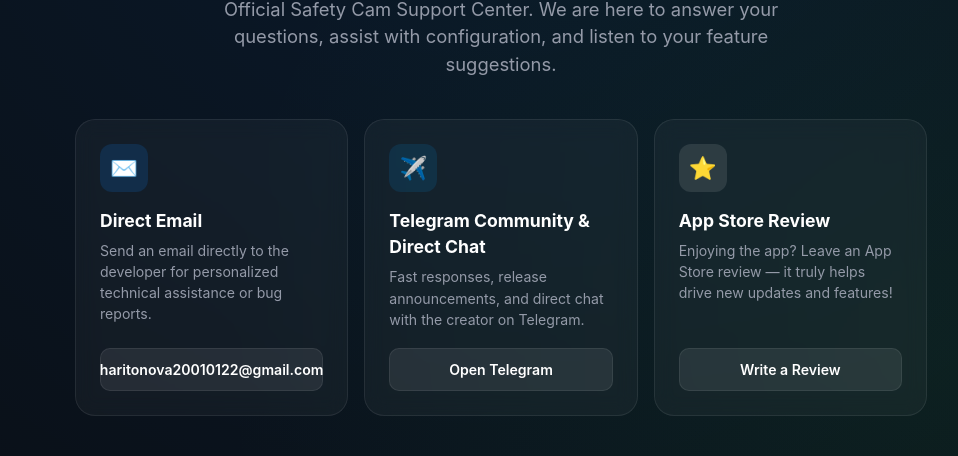
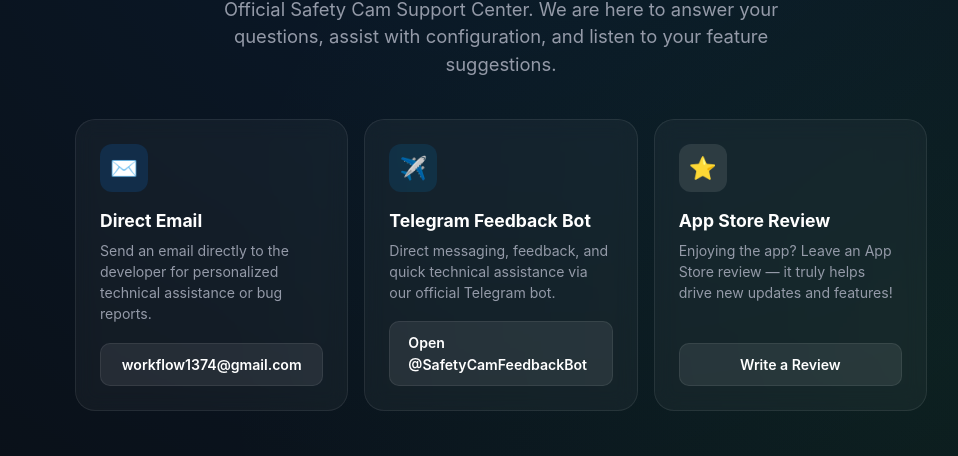
Before and after one commit to Christian-SC26/safetycam-support, a plain HTML site: page feedback.html in a window 1280 px wide. Shown: the part 277-733 px from the top of the page, without its empty margins (139-1097 px from the left). Drawn offline with Linux system fonts and the light colour scheme.

Commit message:
feat: update contact email to workflow1374 and Telegram bot to @SafetyCamFeedbackBot

```diff
--- a/feedback.html
+++ b/feedback.html
@@ -504,17 +504,17 @@
                 <div class="contact-icon icon-email">✉️</div>
                 <h3 data-i18n="contact_email_title">Direct Email</h3>
                 <p data-i18n="contact_email_desc">Send an email directly to the developer for personalized technical assistance or bug reports.</p>
-                <a href="mailto:haritonova20010122@gmail.com?subject=Safety%20Cam%20Support" class="contact-btn">
-                    <span>haritonova20010122@gmail.com</span>
+                <a href="mailto:workflow1374@gmail.com?subject=Safety%20Cam%20Support" class="contact-btn">
+                    <span>workflow1374@gmail.com</span>
                 </a>
             </div>
 
             <div class="contact-card">
                 <div class="contact-icon icon-telegram">✈️</div>
-                <h3 data-i18n="contact_tg_title">Telegram канал и связь</h3>
-                <p data-i18n="contact_tg_desc">Оперативные ответы, новости обновлений и прямая связь с автором проекта в Telegram.</p>
-                <a href="https://t.me/SafetyCamApp" target="_blank" rel="noopener noreferrer" class="contact-btn">
-                    <span data-i18n="contact_tg_btn">Открыть Telegram</span>
+                <h3 data-i18n="contact_tg_title">Telegram Feedback Bot</h3>
+                <p data-i18n="contact_tg_desc">Direct messaging, bug reporting, and quick assistance via our official Telegram bot.</p>
+                <a href="https://t.me/SafetyCamFeedbackBot" target="_blank" rel="noopener noreferrer" class="contact-btn">
+                    <span data-i18n="contact_tg_btn">Open @SafetyCamFeedbackBot</span>
                 </a>
             </div>
 
@@ -629,7 +629,7 @@
             <div class="footer-links">
                 <a href="privacy.html" data-i18n="footer_privacy">Политика конфиденциальности</a>
                 <a href="terms.html" data-i18n="footer_terms">Условия использования</a>
-                <a href="mailto:haritonova20010122@gmail.com">haritonova20010122@gmail.com</a>
+                <a href="mailto:workflow1374@gmail.com">workflow1374@gmail.com</a>
             </div>
         </div>
     </footer>
@@ -644,9 +644,9 @@
                 hero_desc: "Официальный центр поддержки Safety Cam. Мы оперативно отвечаем на любые вопросы, помогаем с настройкой и принимаем ваши предложения по развитию приложения.",
                 contact_email_title: "Прямой Email",
                 contact_email_desc: "Напишите напрямую разработчику для получения персональной помощи или сообщения о баге.",
-                contact_tg_title: "Telegram канал и связь",
-                contact_tg_desc: "Оперативные ответы, новости обновлений и прямая связь с автором проекта в Telegram.",
-                contact_tg_btn: "Открыть Telegram",
+                contact_tg_title: "Telegram-бот поддержки",
+                contact_tg_desc: "Быстрая связь, приём предложений и оперативная помощь через нашего официального Telegram-бота.",
+                contact_tg_btn: "Открыть @SafetyCamFeedbackBot",
                 contact_review_title: "Оценка в App Store",
                 contact_review_desc: "Нравится приложение? Оставьте отзыв в App Store — это помогает развивать новые функции!",
                 contact_review_btn: "Оставить отзыв",
@@ -686,9 +686,9 @@
                 hero_desc: "Official Safety Cam Support Center. We are here to answer your questions, assist with configuration, and listen to your feature suggestions.",
                 contact_email_title: "Direct Email",
                 contact_email_desc: "Send an email directly to the developer for personalized technical assistance or bug reports.",
-                contact_tg_title: "Telegram Community & Direct Chat",
-                contact_tg_desc: "Fast responses, release announcements, and direct chat with the creator on Telegram.",
-                contact_tg_btn: "Open Telegram",
+                contact_tg_title: "Telegram Feedback Bot",
+                contact_tg_desc: "Direct messaging, feedback, and quick technical assistance via our official Telegram bot.",
+                contact_tg_btn: "Open @SafetyCamFeedbackBot",
                 contact_review_title: "App Store Review",
                 contact_review_desc: "Enjoying the app? Leave an App Store review — it truly helps drive new updates and features!",
                 contact_review_btn: "Write a Review",
@@ -762,7 +762,7 @@
                 `\nDescription:\n${message}\n\n---\nSent via Safety Cam Web Support Portal`
             );
 
-            window.location.href = `mailto:haritonova20010122@gmail.com?subject=${subject}&body=${body}`;
+            window.location.href = `mailto:workflow1374@gmail.com?subject=${subject}&body=${body}`;
         }
 
         // Initialize on load with saved or default language
```
Also changed, not shown: index.html (+14 -14 lines), privacy.html (+2 -2 lines), support.html (+14 -14 lines), terms.html (+2 -2 lines), 1 other file.
